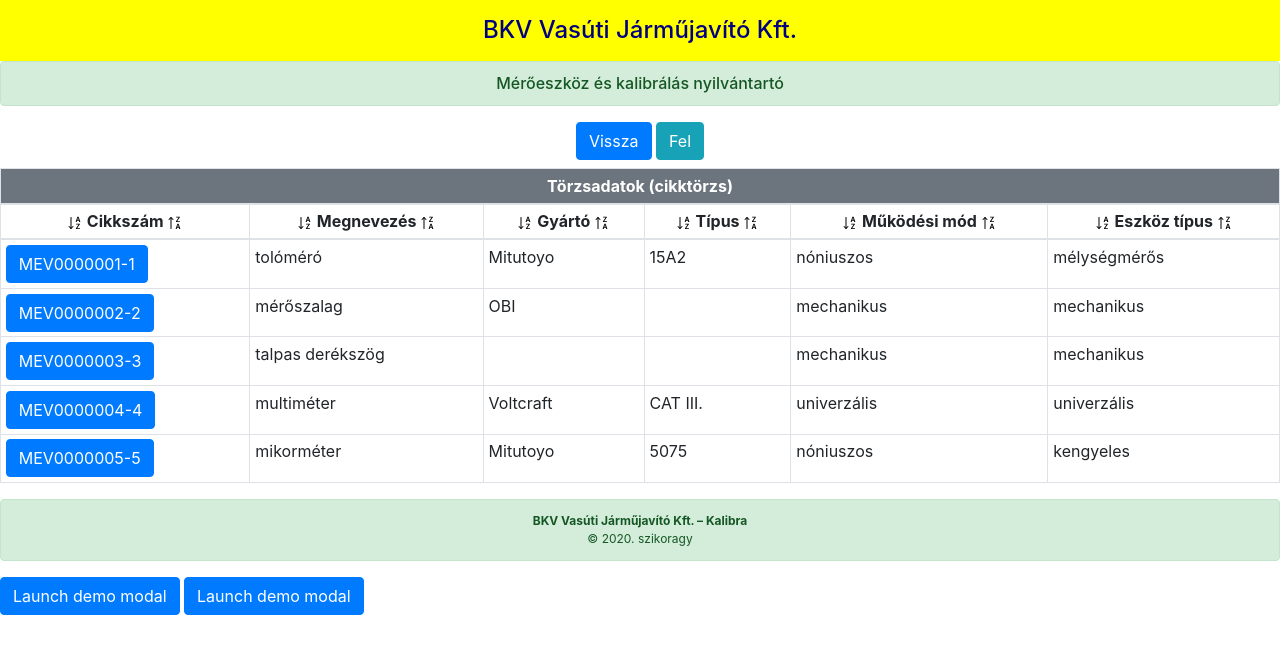
After one commit to triton-dev/kalibra, a PHP site: page /torzsadatok/modal.html in a window 1280 px wide. The commit adds this page. Shown: the top 654 px of the page. Run offline with PHP 8.4, Linux system fonts and the light colour scheme.

Commit message:
201216 22:00 törzsadatok modal, még a rendezés kell!

```diff
--- /dev/null
+++ b/torzsadatok/modal.html
@@ -0,0 +1,355 @@
+
+
+
+<!doctype html>
+<html lang='hu'>
+<head>
+<meta charset='utf-8'>
+<meta name='viewport' content='width=device-width, initial-scale=1'>
+<!-- Latest compiled and minified CSS -->
+<link rel='stylesheet' href='https://maxcdn.bootstrapcdn.com/bootstrap/4.1.0/css/bootstrap.min.css'>
+<!-- jQuery library -->
+<script src='https://ajax.googleapis.com/ajax/libs/jquery/3.3.1/jquery.min.js'></script>
+<!-- Popper JS -->
+<script src='https://cdnjs.cloudflare.com/ajax/libs/popper.js/1.14.0/umd/popper.min.js'></script>
+<!-- Latest compiled JavaScript -->
+<script src='https://maxcdn.bootstrapcdn.com/bootstrap/4.1.0/js/bootstrap.min.js'></script>
+<!-- Saját css betöltése -->
+<link rel='stylesheet' href='/kalibra/css/custom-css.css?v=1'>
+<link rel='shortcut icon' href='/kalibra/icon/kalibra.ico' type='image/x-icon'>
+<link rel='icon' href='/kalibra/icon/kalibra.ico' type='image/x-icon'>
+<title>Kalibra</title>
+</head>
+<body>
+<header id='top'>
+        <h1 style='background-color:yellow;color:navy;padding:1rem;margin-bottom:0px;' class='text-center'>
+                BKV Vasúti Járműjavító Kft.
+        </h1>
+        <h2 class='text-center alert alert-success'>
+                Mérőeszköz és kalibrálás nyilvántartó
+        </h2>
+</header>
+<section>
+<p style='margin:0.5rem auto;' class='text-center sticky'>
+			<a href='/kalibra/index.php'><button class='btn btn-primary'>Vissza</button></a>
+			<a href='#top'><button class='btn btn-info'>Fel</button></a>
+		</p>
+<table class='table table-bordered table-stripped table-sm'>
+  <thead class='text-center'>
+	<tr class='bg-secondary'>
+		<th scope='col' colspan='6' class='text-center text-white'>Törzsadatok (cikktörzs)</th>
+	</tr>
+    <tr>
+		<th scope='col'>
+			<a href='index.php?o=ka'><img src='/kalibra/icon/sort-alpha-down.svg' height:1rem;></a>
+			Cikkszám
+			<a href='index.php?o=kd'><img src='/kalibra/icon/sort-alpha-up-alt.svg' height:1rem;></a>
+		</th>
+		<th scope='col'>
+			<a href='index.php?o=na'><img src='/kalibra/icon/sort-alpha-down.svg' height:1rem;></a>
+			Megnevezés
+			<a href='index.php?o=nd'><img src='/kalibra/icon/sort-alpha-up-alt.svg' height:1rem;></a>
+		</th>
+		<th scope='col'>
+			<a href='index.php?o=sa'><img src='/kalibra/icon/sort-alpha-down.svg' height:1rem;></a>
+			Gyártó
+			<a href='index.php?o=sd'><img src='/kalibra/icon/sort-alpha-up-alt.svg' height:1rem;></a>
+		</th>
+		<th scope='col'>
+			<a href='index.php?o=sa'><img src='/kalibra/icon/sort-alpha-down.svg' height:1rem;></a>
+			Típus
+			<a href='index.php?o=sd'><img src='/kalibra/icon/sort-alpha-up-alt.svg' height:1rem;></a>
+		</th>
+		<th scope='col'>
+			<a href='index.php?o=sa'><img src='/kalibra/icon/sort-alpha-down.svg' height:1rem;></a>
+			Működési mód
+			<a href='index.php?o=sd'><img src='/kalibra/icon/sort-alpha-up-alt.svg' height:1rem;></a>
+		</th>
+		<th scope='col'>
+			<a href='index.php?o=sa'><img src='/kalibra/icon/sort-alpha-down.svg' height:1rem;></a>
+			Eszköz típus
+			<a href='index.php?o=sd'><img src='/kalibra/icon/sort-alpha-up-alt.svg' height:1rem;></a>
+		</th>
+    </tr>
+  </thead>
+  <tbody>
+
+	<tr>
+		<td>
+			<button type='button' class='btn btn-primary' data-toggle='modal' data-target='MEV0000001-1'>
+				MEV0000001-1
+			</button>
+		</td>
+		<td>tolóméró</td>
+		<td>Mitutoyo</td>
+		<td>15A2</td>
+		<td>nóniuszos</td>
+		<td>mélységmérős</td>
+
+		<div class='modal fade' id='MEV0000001-1' tabindex='-1' role='dialog' aria-labelledby='exampleModalLabel' aria-hidden='true'>
+		  <div class='modal-dialog' role='document'>
+			<div class='modal-content'>
+			  <div class='modal-header'>
+				<h5 class='modal-title' id='exampleModalLabel'>MEV0000001-1</h5>
+				<button type='button' class='close' data-dismiss='modal' aria-label='Close'>
+				  <span aria-hidden='true'>&times;</span>
+				</button>
+			  </div>
+			  <div class='modal-body'>
+				<p>Osztás: 1 mm</p>
+				<p>Pontosság: 0.02 mm</p>
+				<p>Tartomány: </p>
+				<p>Kalibrálási ciklus: 365</p>
+				<p>Státusz: aktív cikk</p>
+			  </div>
+			  <div class='modal-footer'>
+				<button type='button' class='btn btn-secondary' data-dismiss='modal'>Bezár</button>
+			  </div>
+			</div>
+		  </div>
+		</div>
+	</tr>
+
+	<tr>
+		<td>
+			<button type='button' class='btn btn-primary' data-toggle='modal' data-target='MEV0000002-2'>
+				MEV0000002-2
+			</button>
+		</td>
+		<td>mérőszalag</td>
+		<td>OBI</td>
+		<td></td>
+		<td>mechanikus</td>
+		<td>mechanikus</td>
+
+		<div class='modal fade' id='MEV0000002-2' tabindex='-1' role='dialog' aria-labelledby='exampleModalLabel' aria-hidden='true'>
+		  <div class='modal-dialog' role='document'>
+			<div class='modal-content'>
+			  <div class='modal-header'>
+				<h5 class='modal-title' id='exampleModalLabel'>MEV0000002-2</h5>
+				<button type='button' class='close' data-dismiss='modal' aria-label='Close'>
+				  <span aria-hidden='true'>&times;</span>
+				</button>
+			  </div>
+			  <div class='modal-body'>
+				<p>Osztás: 1 mm</p>
+				<p>Pontosság: 1 mm</p>
+				<p>Tartomány: </p>
+				<p>Kalibrálási ciklus: 180</p>
+				<p>Státusz: aktív cikk</p>
+			  </div>
+			  <div class='modal-footer'>
+				<button type='button' class='btn btn-secondary' data-dismiss='modal'>Bezár</button>
+			  </div>
+			</div>
+		  </div>
+		</div>
+	</tr>
+
+	<tr>
+		<td>
+			<button type='button' class='btn btn-primary' data-toggle='modal' data-target='MEV0000003-3'>
+				MEV0000003-3
+			</button>
+		</td>
+		<td>talpas derékszög</td>
+		<td></td>
+		<td></td>
+		<td>mechanikus</td>
+		<td>mechanikus</td>
+
+		<div class='modal fade' id='MEV0000003-3' tabindex='-1' role='dialog' aria-labelledby='exampleModalLabel' aria-hidden='true'>
+		  <div class='modal-dialog' role='document'>
+			<div class='modal-content'>
+			  <div class='modal-header'>
+				<h5 class='modal-title' id='exampleModalLabel'>MEV0000003-3</h5>
+				<button type='button' class='close' data-dismiss='modal' aria-label='Close'>
+				  <span aria-hidden='true'>&times;</span>
+				</button>
+			  </div>
+			  <div class='modal-body'>
+				<p>Osztás:  -</p>
+				<p>Pontosság: 2 %</p>
+				<p>Tartomány: </p>
+				<p>Kalibrálási ciklus: 365</p>
+				<p>Státusz: aktív cikk</p>
+			  </div>
+			  <div class='modal-footer'>
+				<button type='button' class='btn btn-secondary' data-dismiss='modal'>Bezár</button>
+			  </div>
+			</div>
+		  </div>
+		</div>
+	</tr>
+
+	<tr>
+		<td>
+			<button type='button' class='btn btn-primary' data-toggle='modal' data-target='MEV0000004-4'>
+				MEV0000004-4
+			</button>
+		</td>
+		<td>multiméter</td>
+		<td>Voltcraft</td>
+		<td>CAT III.</td>
+		<td>univerzális</td>
+		<td>univerzális</td>
+
+		<div class='modal fade' id='MEV0000004-4' tabindex='-1' role='dialog' aria-labelledby='exampleModalLabel' aria-hidden='true'>
+		  <div class='modal-dialog' role='document'>
+			<div class='modal-content'>
+			  <div class='modal-header'>
+				<h5 class='modal-title' id='exampleModalLabel'>MEV0000004-4</h5>
+				<button type='button' class='close' data-dismiss='modal' aria-label='Close'>
+				  <span aria-hidden='true'>&times;</span>
+				</button>
+			  </div>
+			  <div class='modal-body'>
+				<p>Osztás:  -</p>
+				<p>Pontosság:  -</p>
+				<p>Tartomány: </p>
+				<p>Kalibrálási ciklus: 720</p>
+				<p>Státusz: aktív cikk</p>
+			  </div>
+			  <div class='modal-footer'>
+				<button type='button' class='btn btn-secondary' data-dismiss='modal'>Bezár</button>
+			  </div>
+			</div>
+		  </div>
+		</div>
+	</tr>
+
+	<tr>
+		<td>
+			<button type='button' class='btn btn-primary' data-toggle='modal' data-target='MEV0000005-5'>
+				MEV0000005-5
+			</button>
+		</td>
+		<td>mikorméter</td>
+		<td>Mitutoyo</td>
+		<td>5075</td>
+		<td>nóniuszos</td>
+		<td>kengyeles</td>
+		</tr>
+
+
+	</tbody>
+</table>
+
+</section>
+<footer>
+<p class='text-center alert alert-success' style='font-size:0.75rem'>
+        <b>BKV Vasúti Járműjavító Kft. &ndash; Kalibra </b><br>
+        &copy; 2020. szikoragy
+</p>
+</footer>
+</body>
+</html>
+
+
+<div class='modal fade' id='MEV0000005-5' tabindex='-1' role='dialog' aria-labelledby='exampleModalLabel' aria-hidden='true'>
+	<div class='modal-dialog' role='document'>
+		<div class='modal-content'>
+			<div class='modal-header'>
+				<h5 class='modal-title' id='exampleModalLabel'>MEV0000005-5</h5>
+				<button type='button' class='close' data-dismiss='modal' aria-label='Close'>
+					<span aria-hidden='true'>&times;</span>
+				</button>
+			</div>
+			<div class='modal-body'>
+				<p>Osztás: 0.5 mm</p>
+				<p>Pontosság: 0.01 mm</p>
+				<p>Tartomány: </p>
+				<p>Kalibrálási ciklus: 90</p>
+				<p>Státusz: aktív cikk</p>
+			</div>
+			<div class='modal-footer'>
+				<button type='button' class='btn btn-secondary' data-dismiss='modal'>Bezár</button>
+			</div>
+		</div>
+	</div>
+</div>
+
+<!-- Button trigger modal -->
+<button type="button" class="btn btn-primary" data-toggle="modal" data-target="#exampleModal-1">
+  Launch demo modal
+</button>
+
+<button type="button" class="btn btn-primary" data-toggle="modal" data-target="#exampleModal2">
+  Launch demo modal
+</button>
+
+<!-- Modal -->
+<div class='modal fade' id='exampleModal-1' tabindex='-1' role='dialog' aria-labelledby='exampleModalLabel' aria-hidden='true'>
+  <div class='modal-dialog' role='document'>
+    <div class='modal-content'>
+      <div class='modal-header'>
+        <h5 class='modal-title' id='exampleModalLabel'>Modal title 1</h5>
+        <button type='button' class='close' data-dismiss='modal' aria-label='Close'>
+          <span aria-hidden='true'>&times;</span>
+        </button>
+      </div>
+      <div class='modal-body'>
+        ...<h1>1</h1>
+      </div>
+      <div class='modal-footer'>
+        <button type='button' class='btn btn-secondary' data-dismiss='modal'>Bezár</button>
+      </div>
+    </div>
+  </div>
+</div>
+
+<!-- Modal -->
+<div class='modal fade' id='exampleModal2' tabindex='-1' role='dialog' aria-labelledby='exampleModalLabel' aria-hidden='true'>
+  <div class='modal-dialog' role='document'>
+    <div class='modal-content'>
+      <div class='modal-header'>
+        <h5 class='modal-title' id='exampleModalLabel'>Modal title 2</h5>
+        <button type='button' class='close' data-dismiss='modal' aria-label='Close'>
+          <span aria-hidden='true'>&times;</span>
+        </button>
+      </div>
+      <div class='modal-body'>
+        ...<h1>2</h1>
+      </div>
+      <div class='modal-footer'>
+        <button type='button' class='btn btn-secondary' data-dismiss='modal'>Close</button>
+      </div>
+    </div>
+  </div>
+</div>
+
+<!--
+<th scope='col'>
+			<a href='index.php?o=sa'><img src='/kalibra/icon/sort-alpha-down.svg' height:1rem;></a>
+			Osztás
+			<a href='index.php?o=sd'><img src='/kalibra/icon/sort-alpha-up-alt.svg' height:1rem;></a>
+		</th>
+		<th scope='col'>
+			<a href='index.php?o=sa'><img src='/kalibra/icon/sort-alpha-down.svg' height:1rem;></a>
+			Pontosság
+			<a href='index.php?o=sd'><img src='/kalibra/icon/sort-alpha-up-alt.svg' height:1rem;></a>
+		</th>
+		<th scope='col'>
+			<a href='index.php?o=sa'><img src='/kalibra/icon/sort-alpha-down.svg' height:1rem;></a>
+			Mérési tartomány
+			<a href='index.php?o=sd'><img src='/kalibra/icon/sort-alpha-up-alt.svg' height:1rem;></a>
+		</th>
+		<th scope='col'>
+			<a href='index.php?o=sa'><img src='/kalibra/icon/sort-alpha-down.svg' height:1rem;></a>
+			Kalibrálási ciklus
+			<a href='index.php?o=sd'><img src='/kalibra/icon/sort-alpha-up-alt.svg' height:1rem;></a>
+		</th>
+		<th scope='col'>
+			<a href='index.php?o=sa'><img src='/kalibra/icon/sort-alpha-down.svg' height:1rem;></a>
+			Státusz
+			<a href='index.php?o=sd'><img src='/kalibra/icon/sort-alpha-up-alt.svg' height:1rem;></a>
+		</th>
+
+
+
+		<td class='text-right'>$row[_osztas]</td>
+		<td class='text-right'>$row[_pontossag]</td>
+		<td class='text-right'>$row[_tartomany]</td>
+		<td class='text-center'>$row[kalibciklus]</td>
+		<td class='text-center'>$row[statusz]</td>
+		-->
```
Also changed, not shown: torzsadatok/index.php (+44 -65 lines), icon/info-circle.svg (added).
